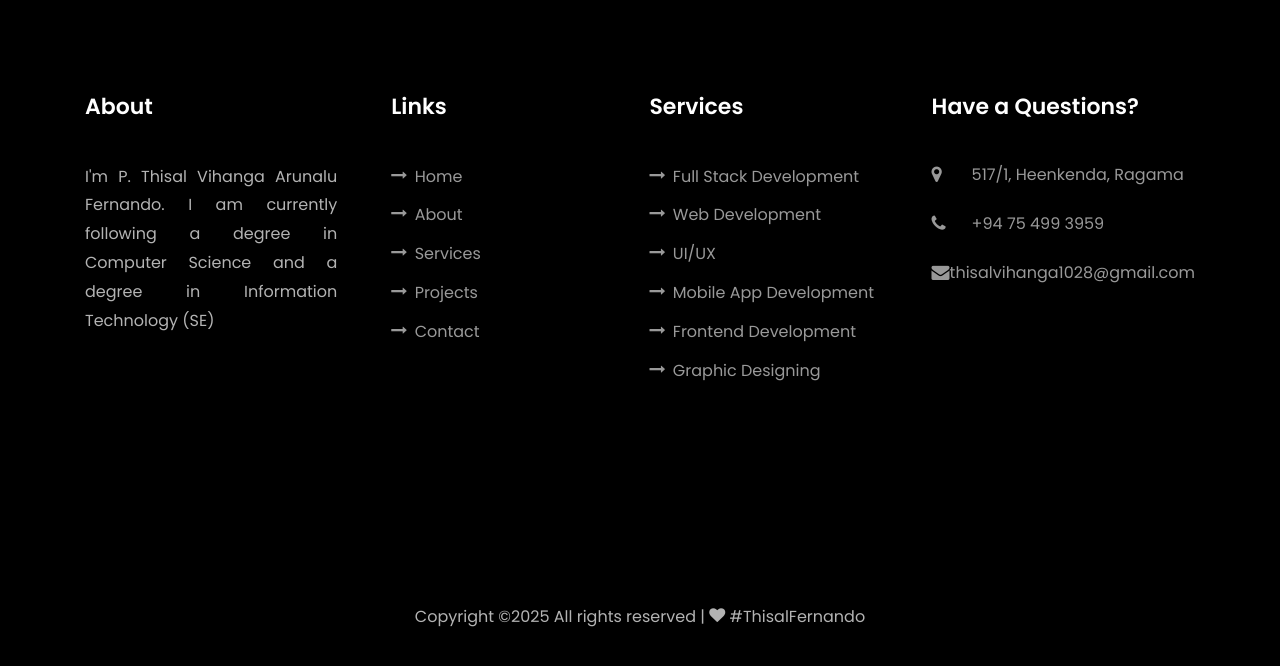
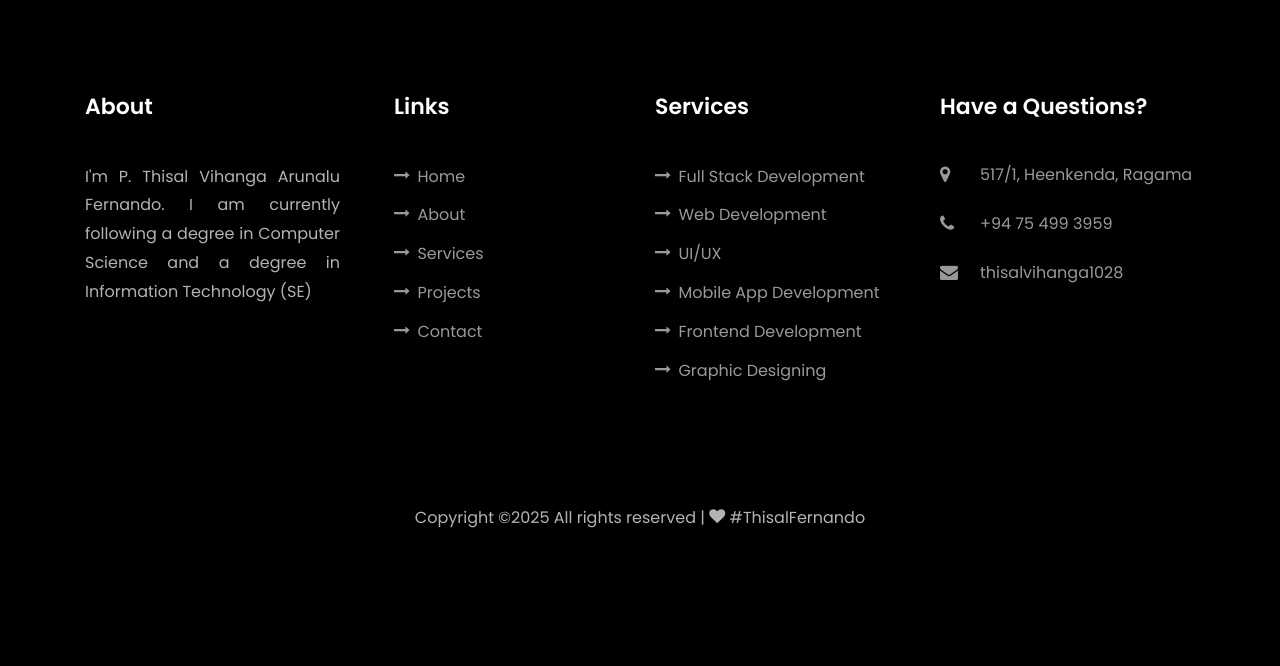
Before and after one commit to ThisalFernando/ThisalFernando_Portfoliio, a plain HTML site: page index.html in a window 1280 px wide. Shown: the part 8271-8937 px from the top of the page. Drawn offline with Linux system fonts and the light colour scheme; files whose address does not match are found by name.

Commit message:
Index.html - Updated

```diff
--- a/index.html
+++ b/index.html
@@ -629,7 +629,7 @@
 	              <ul>
 	                <li><a href="#"><span class="icon icon-map-marker"></span><span class="text">517/1, Heenkenda, Ragama</span></a></li>
 	                <li><a href="tel://0754993959" target="_blank"><span class="icon icon-phone"></span><span class="text">+94 75 499 3959</span></a></li>
-	                <li><a href="mailto:thisalvihanga1028@gmail.com" target="_blank"><span class="icon icon-envelope"></span><span class="text">thisalvihanga1028@gmail.com</span></a></li>
+	                <li><a href="mailto:thisalvihanga1028@gmail.com" target="_blank"><span class="icon icon-envelope"></span><span class="text">thisalvihanga1028</span></a></li>
 	              </ul>
 	            </div>
             </div>
```
